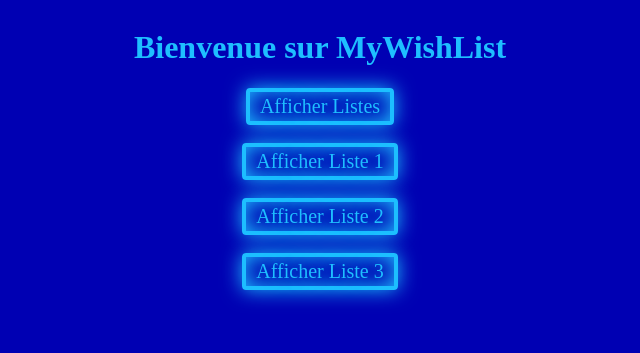
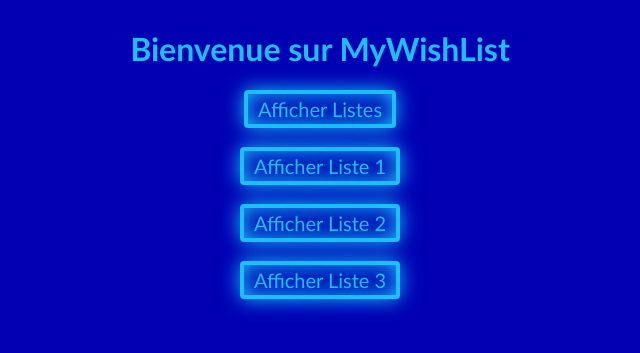
Before and after one commit to xaerose/wishlist, a PHP site: page /index.html in a window 1280 px wide. Shown: the top 353 px of the page, without its empty margins (320-960 px from the left). Run offline with PHP 8.4, Linux system fonts and the light colour scheme.

Commit message:
update font on index

```diff
--- a/style/styleIndex.css
+++ b/style/styleIndex.css
@@ -3,6 +3,7 @@ body{
     background-color: rgb(0, 0, 179);
     display: grid;
     place-items: center;
+    font-family: "Gill Sans", sans-serif;
 }
 
 .neon{
```
